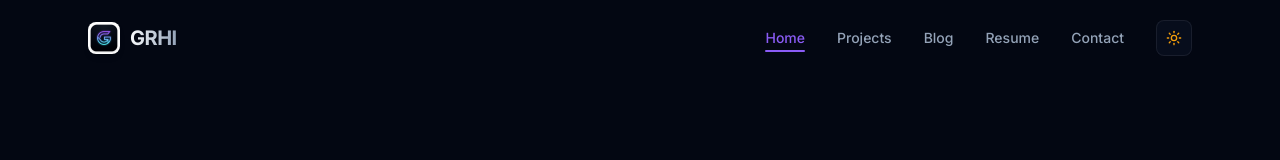
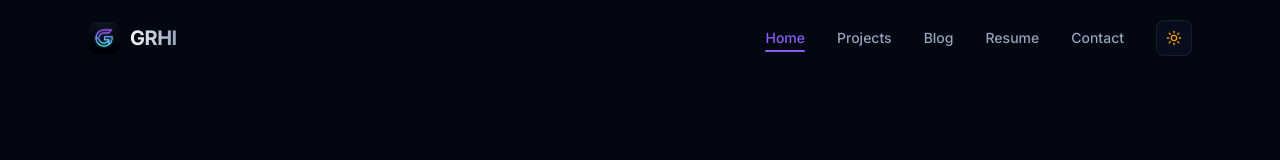
Before and after one commit to Braneee/portofolio, a Next.js app: page / in a window 1280 px wide. Shown: the top 160 px of the page. Built offline with nearby package versions, Linux system fonts and the light colour scheme.

Commit message:
style: crop white margins from grhi-logo in nav and footer using scale

```diff
--- a/src/components/layout/Footer.tsx
+++ b/src/components/layout/Footer.tsx
@@ -25,7 +25,9 @@ export default function Footer() {
           {/* Left Column: Brand & Professional Statement */}
           <div className="md:col-span-5 flex flex-col gap-4">
             <Link href="/" className="flex items-center gap-2.5 font-sans text-lg font-bold text-text-primary tracking-tight group">
-              <img src="/grhi-logo.png" className="h-7 w-7 rounded-lg object-cover shadow-md shadow-primary-500/10 group-hover:scale-105 transition-transform duration-200" alt="GRHI Logo" />
+              <span className="flex h-7 w-7 items-center justify-center rounded-lg overflow-hidden bg-black shadow-md shadow-primary-500/10 group-hover:scale-105 transition-transform duration-200">
+                <img src="/grhi-logo.png" className="h-full w-full object-cover scale-[1.25]" alt="GRHI Logo" />
+              </span>
               <span className="bg-gradient-to-r from-text-primary to-text-secondary bg-clip-text text-transparent">
                 GRHI
               </span>
--- a/src/components/layout/Navbar.tsx
+++ b/src/components/layout/Navbar.tsx
@@ -45,7 +45,9 @@ export default function Navbar() {
         <div className="flex items-center justify-between">
           {/* Logo */}
           <Link href="/" className="group flex items-center gap-2.5 font-sans text-xl font-bold tracking-tight text-text-primary">
-            <img src="/grhi-logo.png" className="h-8 w-8 rounded-lg object-cover shadow-md shadow-primary-500/10 group-hover:scale-105 transition-transform duration-200" alt="GRHI Logo" />
+            <span className="flex h-8 w-8 items-center justify-center rounded-lg overflow-hidden bg-black shadow-md shadow-primary-500/10 group-hover:scale-105 transition-transform duration-200">
+              <img src="/grhi-logo.png" className="h-full w-full object-cover scale-[1.25]" alt="GRHI Logo" />
+            </span>
             <span className="bg-gradient-to-r from-text-primary to-text-secondary bg-clip-text text-transparent">
               GRHI
             </span>
```
